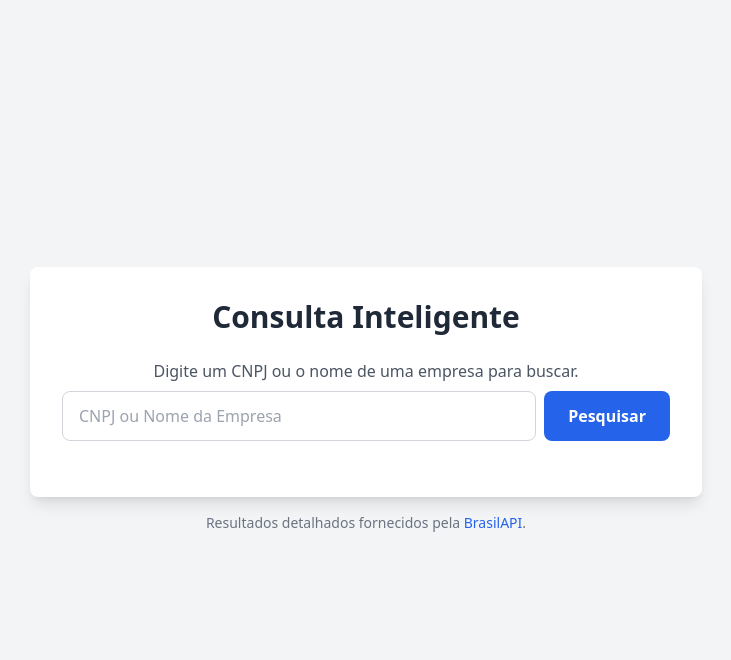
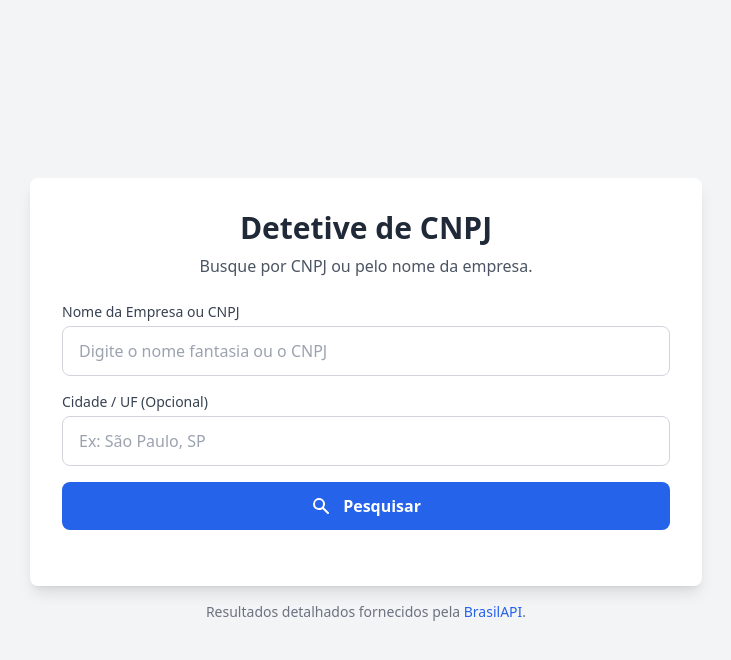
Before and after one commit to felipesilvax1/CRMdoPai, a Flask app: page / in a window 1280 px wide. Shown: the top 660 px of the page, without its empty margins (274-1005 px from the left). Run offline with Flask 3, Linux system fonts and the light colour scheme; some libraries are stand-ins or nearby versions.

Commit message:
feat: Implement multi-strategy cascading name search
This commit introduces 'Detetive Digital 2.0', a completely overhauled and much more robust method for finding a company's CNPJ based on its name.

The new implementation uses a cascading, multi-strategy approach:
1.  It first performs a direct search on Google for the company name + CNPJ.
2.  If that fails and a location is provided, it performs a geo-located search.
3.  If both fail, it attempts to find the company's official website and scrapes that site for the CNPJ.
4.  Crucially, any potential CNPJ found by any strategy is immediately validated against the BrasilAPI to ensure accuracy.

This new logic is orchestrated by a master `encontrar_cnpj` function and several helper functions, making the code modular and readable.

The frontend has been updated to include an optional location field to support the new search strategy.

```diff
--- a/app.py
+++ b/app.py
@@ -11,47 +11,97 @@ BRASIL_API_URL = "https://brasilapi.com.br/api/cnpj/v1"
 # A URL do CNPJ.ws não será mais usada, mas vou deixar comentada por enquanto.
 # CNPJ_WS_API_URL = "https://cnpj.ws/api/v1/cnpj/search"
 
-def buscar_cnpj_no_google(nome_empresa):
+def _scrape_and_validate(url):
     """
-    Busca no Google por CNPJs associados ao nome da empresa e valida-os.
+    Raspa uma URL em busca de CNPJs e valida o primeiro encontrado na BrasilAPI.
     Retorna o primeiro CNPJ válido encontrado ou None.
     """
     try:
-        query = f'"{quote_plus(nome_empresa)}" CNPJ'
+        headers = {'User-Agent': 'Mozilla/5.0 (Windows NT 10.0; Win64; x64) AppleWebKit/537.36 (KHTML, like Gecko) Chrome/91.0.4472.124 Safari/537.36'}
+        response = requests.get(url, headers=headers, timeout=10)
+        response.raise_for_status()
+
+        soup = BeautifulSoup(response.text, 'html.parser')
+        cnpj_pattern = re.compile(r'\d{2}\.?\d{3}\.?\d{3}\/?\d{4}-?\d{2}')
+        text_content = soup.get_text()
+
+        potential_cnpjs = cnpj_pattern.findall(text_content)
+        cleaned_cnpjs = {re.sub(r'[^0-9]', '', cnpj) for cnpj in potential_cnpjs}
+
+        for cnpj in cleaned_cnpjs:
+            if len(cnpj) == 14:
+                dados, _ = get_cnpj_details(cnpj)
+                if dados:
+                    return cnpj
+        return None
+    except requests.exceptions.RequestException as e:
+        print(f"Erro durante o scraping na URL {url}: {e}")
+        return None
+
+def _find_official_site_url(nome_empresa):
+    """
+    Busca no Google pelo site oficial de uma empresa.
+    Retorna a URL do primeiro resultado de busca.
+    """
+    try:
+        query = f'site oficial "{quote_plus(nome_empresa)}"'
         url = f"https://www.google.com/search?q={query}"
+        headers = {'User-Agent': 'Mozilla/5.0 (Windows NT 10.0; Win64; x64) AppleWebKit/537.36 (KHTML, like Gecko) Chrome/91.0.4472.124 Safari/537.36'}
 
-        headers = {
-            'User-Agent': 'Mozilla/5.0 (Windows NT 10.0; Win64; x64) AppleWebKit/537.36 (KHTML, like Gecko) Chrome/91.0.4472.124 Safari/537.36'
-        }
-
-        response = requests.get(url, headers=headers)
+        response = requests.get(url, headers=headers, timeout=10)
         response.raise_for_status()
 
         soup = BeautifulSoup(response.text, 'html.parser')
 
-        cnpj_pattern = re.compile(r'\d{2}\.?\d{3}\.?\d{3}\/?\d{4}-?\d{2}')
-        text_content = soup.get_text()
+        # Encontra o link dentro do primeiro resultado de busca do Google
+        # A estrutura pode mudar, mas 'div.g' e 'a' são seletores comuns.
+        first_result = soup.find('div', class_='g')
+        if first_result:
+            link_tag = first_result.find('a')
+            if link_tag and link_tag.has_attr('href'):
+                return link_tag['href']
 
-        # Encontra todos os potenciais CNPJs na página
-        potential_cnpjs = cnpj_pattern.findall(text_content)
+        return None
+    except requests.exceptions.RequestException as e:
+        print(f"Erro ao buscar site oficial no Google: {e}")
+        return None
 
-        # Limpa e cria um conjunto de CNPJs únicos para evitar checagens repetidas
-        cleaned_cnpjs = {re.sub(r'[^0-9]', '', cnpj) for cnpj in potential_cnpjs}
+def encontrar_cnpj(nome_empresa, localizacao=None):
+    """
+    Orquestra a busca em cascata por um CNPJ, tentando várias estratégias.
+    Retorna um CNPJ válido ou None.
+    """
+    # Estratégia 1: Busca Direta no Google
+    print("Tentando Estratégia 1: Busca Direta no Google...")
+    query1 = f'"{quote_plus(nome_empresa)}" CNPJ'
+    url1 = f"https://www.google.com/search?q={query1}"
+    cnpj_encontrado = _scrape_and_validate(url1)
+    if cnpj_encontrado:
+        print("Estratégia 1 bem-sucedida.")
+        return cnpj_encontrado
 
-        # Valida cada CNPJ encontrado
-        for cnpj in cleaned_cnpjs:
-            if len(cnpj) == 14:
-                # Usa a função existente para verificar se o CNPJ é válido na BrasilAPI
-                dados, _ = get_cnpj_details(cnpj)
-                if dados:
-                    # Se encontrou dados válidos, retorna este CNPJ
-                    return cnpj
+    # Estratégia 2: Busca Geolocalizada no Google
+    if localizacao:
+        print("Tentando Estratégia 2: Busca Geolocalizada...")
+        query2 = f'"{quote_plus(nome_empresa)}" "{quote_plus(localizacao)}" CNPJ'
+        url2 = f"https://www.google.com/search?q={query2}"
+        cnpj_encontrado = _scrape_and_validate(url2)
+        if cnpj_encontrado:
+            print("Estratégia 2 bem-sucedida.")
+            return cnpj_encontrado
 
-        return None  # Retorna None se nenhum CNPJ válido for encontrado
+    # Estratégia 3: Caça ao Site Oficial
+    print("Tentando Estratégia 3: Caça ao Site Oficial...")
+    site_url = _find_official_site_url(nome_empresa)
+    if site_url:
+        print(f"Site oficial encontrado: {site_url}. Verificando CNPJ no site...")
+        cnpj_encontrado = _scrape_and_validate(site_url)
+        if cnpj_encontrado:
+            print("Estratégia 3 bem-sucedida.")
+            return cnpj_encontrado
 
-    except requests.exceptions.RequestException as e:
-        print(f"Erro ao buscar no Google: {e}")
-        return None
+    print("Nenhuma estratégia foi bem-sucedida.")
+    return None
 
 def get_cnpj_details(cnpj):
     """Busca os detalhes de um CNPJ na BrasilAPI."""
@@ -77,31 +127,33 @@ def get_cnpj_details(cnpj):
 def index():
     dados = None
     erro = None
-    query = None
+    query_nome = None
+    query_localizacao = None
 
     if request.method == 'POST':
-        query = request.form.get('query')
-        if not query:
+        query_nome = request.form.get('nome')
+        query_localizacao = request.form.get('localizacao')
+
+        if not query_nome:
             erro = "Por favor, digite um CNPJ ou nome de empresa."
         else:
             # Limpa a query para ver se é um CNPJ
-            cleaned_query = re.sub(r'[^0-9]', '', query)
+            cleaned_query = re.sub(r'[^0-9]', '', query_nome)
 
-            # Se a query limpa for apenas dígitos, trata como CNPJ
+            # Se a query limpa for apenas dígitos e tiver 14 caracteres, trata como CNPJ
             if cleaned_query.isdigit() and len(cleaned_query) == 14:
                 dados, erro = get_cnpj_details(cleaned_query)
-            # Senão, trata como nome de empresa
+            # Senão, trata como nome de empresa e usa o detetive
             else:
-                cnpj_encontrado = buscar_cnpj_no_google(query)
+                cnpj_encontrado = encontrar_cnpj(query_nome, query_localizacao)
                 if cnpj_encontrado:
                     dados, erro = get_cnpj_details(cnpj_encontrado)
                     if dados and not erro:
-                        # Adiciona uma nota de que o CNPJ foi encontrado via busca
-                        dados['nota_busca'] = f"CNPJ encontrado por busca para o termo: '{query}'"
+                        dados['nota_busca'] = f"CNPJ encontrado por busca para o termo: '{query_nome}'"
                 else:
-                    erro = f"Não foi possível encontrar um CNPJ para o nome '{query}'. Tente ser mais específico."
+                    erro = f"Não foi possível encontrar um CNPJ para '{query_nome}'. Tente ser mais específico ou adicionar uma localização."
 
-    return render_template('index.html', dados=dados, erro=erro, query=query)
+    return render_template('index.html', dados=dados, erro=erro, query_nome=query_nome, query_localizacao=query_localizacao)
 
 if __name__ == '__main__':
     app.run(debug=True)
--- a/templates/index.html
+++ b/templates/index.html
@@ -10,26 +10,40 @@
     <div class="w-full max-w-2xl mx-auto">
         <div class="bg-white shadow-lg rounded-lg p-6 sm:p-8">
 
-            <h1 class="text-3xl font-bold text-center text-gray-800 mb-6">Consulta Inteligente</h1>
+            <h1 class="text-3xl font-bold text-center text-gray-800 mb-2">Detetive de CNPJ</h1>
+            <p class="text-gray-600 mb-6 text-center">Busque por CNPJ ou pelo nome da empresa.</p>
 
-            <form method="POST" class="mb-6">
-                <p class="text-gray-600 mb-2 text-center">Digite um CNPJ ou o nome de uma empresa para buscar.</p>
-                <div class="flex flex-col sm:flex-row gap-2">
+            <form method="POST" class="mb-6 space-y-4">
+                <div>
+                    <label for="nome" class="block text-sm font-medium text-gray-700 mb-1">Nome da Empresa ou CNPJ</label>
                     <input
                         type="text"
-                        name="query"
-                        placeholder="CNPJ ou Nome da Empresa"
-                        value="{{ query or '' }}"
-                        class="flex-grow w-full px-4 py-3 border border-gray-300 rounded-lg focus:outline-none focus:ring-2 focus:ring-blue-500 transition"
+                        id="nome"
+                        name="nome"
+                        placeholder="Digite o nome fantasia ou o CNPJ"
+                        value="{{ query_nome or '' }}"
+                        class="w-full px-4 py-3 border border-gray-300 rounded-lg focus:outline-none focus:ring-2 focus:ring-blue-500 transition"
                         required
                     >
-                    <button
-                        type="submit"
-                        class="w-full sm:w-auto bg-blue-600 text-white font-bold px-6 py-3 rounded-lg hover:bg-blue-700 transition"
+                </div>
+                <div>
+                    <label for="localizacao" class="block text-sm font-medium text-gray-700 mb-1">Cidade / UF (Opcional)</label>
+                    <input
+                        type="text"
+                        id="localizacao"
+                        name="localizacao"
+                        placeholder="Ex: São Paulo, SP"
+                        value="{{ query_localizacao or '' }}"
+                        class="w-full px-4 py-3 border border-gray-300 rounded-lg focus:outline-none focus:ring-2 focus:ring-blue-500 transition"
                     >
-                        Pesquisar
-                    </button>
                 </div>
+                <button
+                    type="submit"
+                    class="w-full bg-blue-600 text-white font-bold px-6 py-3 rounded-lg hover:bg-blue-700 transition"
+                >
+                    <svg xmlns="http://www.w3.org/2000/svg" class="h-5 w-5 inline-block -mt-1 mr-2" viewBox="0 0 20 20" fill="currentColor"><path fill-rule="evenodd" d="M8 4a4 4 0 100 8 4 4 0 000-8zM2 8a6 6 0 1110.89 3.476l4.817 4.817a1 1 0 01-1.414 1.414l-4.816-4.816A6 6 0 012 8z" clip-rule="evenodd" /></svg>
+                    Pesquisar
+                </button>
             </form>
 
             <!-- Exibição de Erro -->
```
